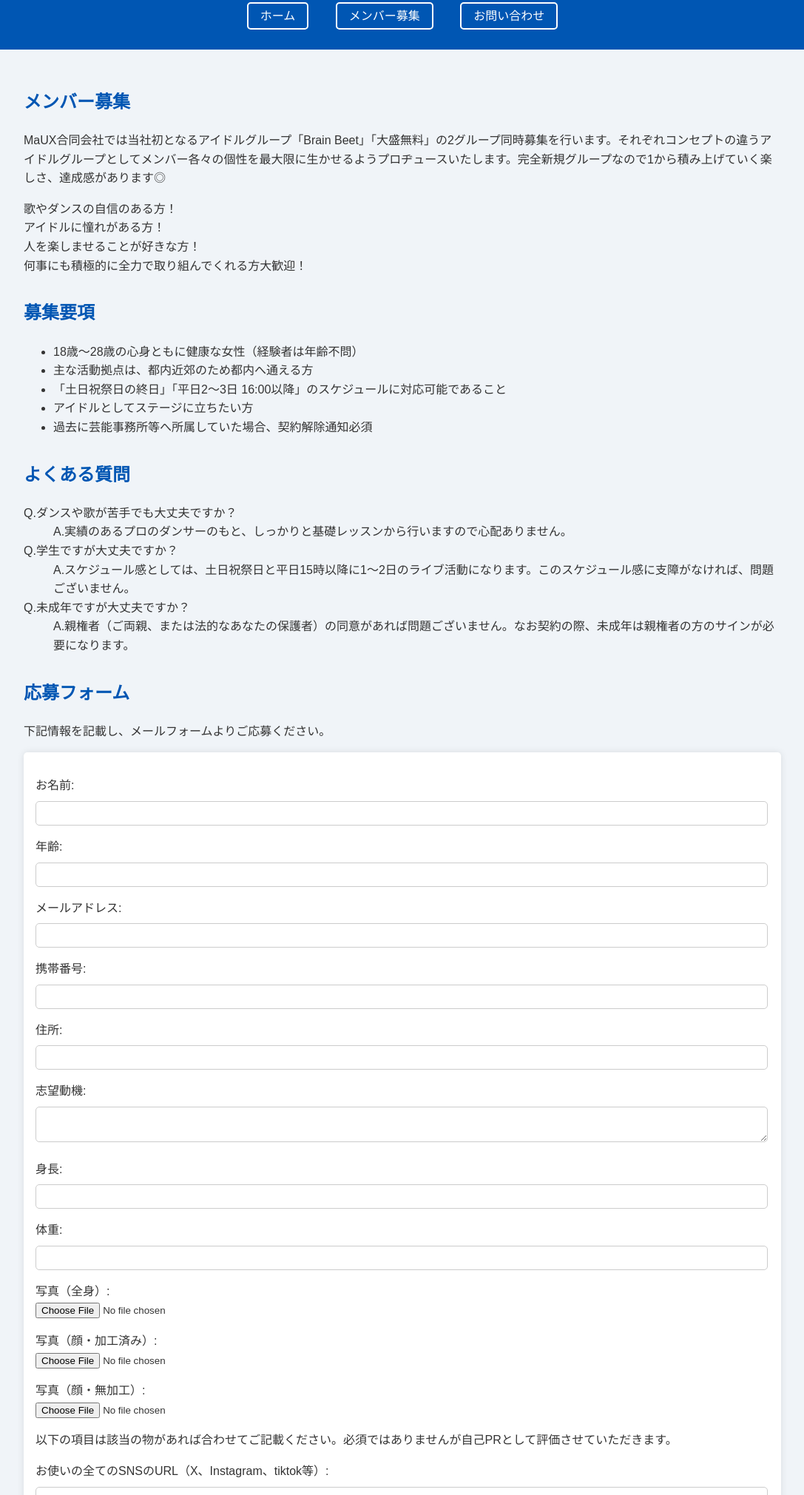
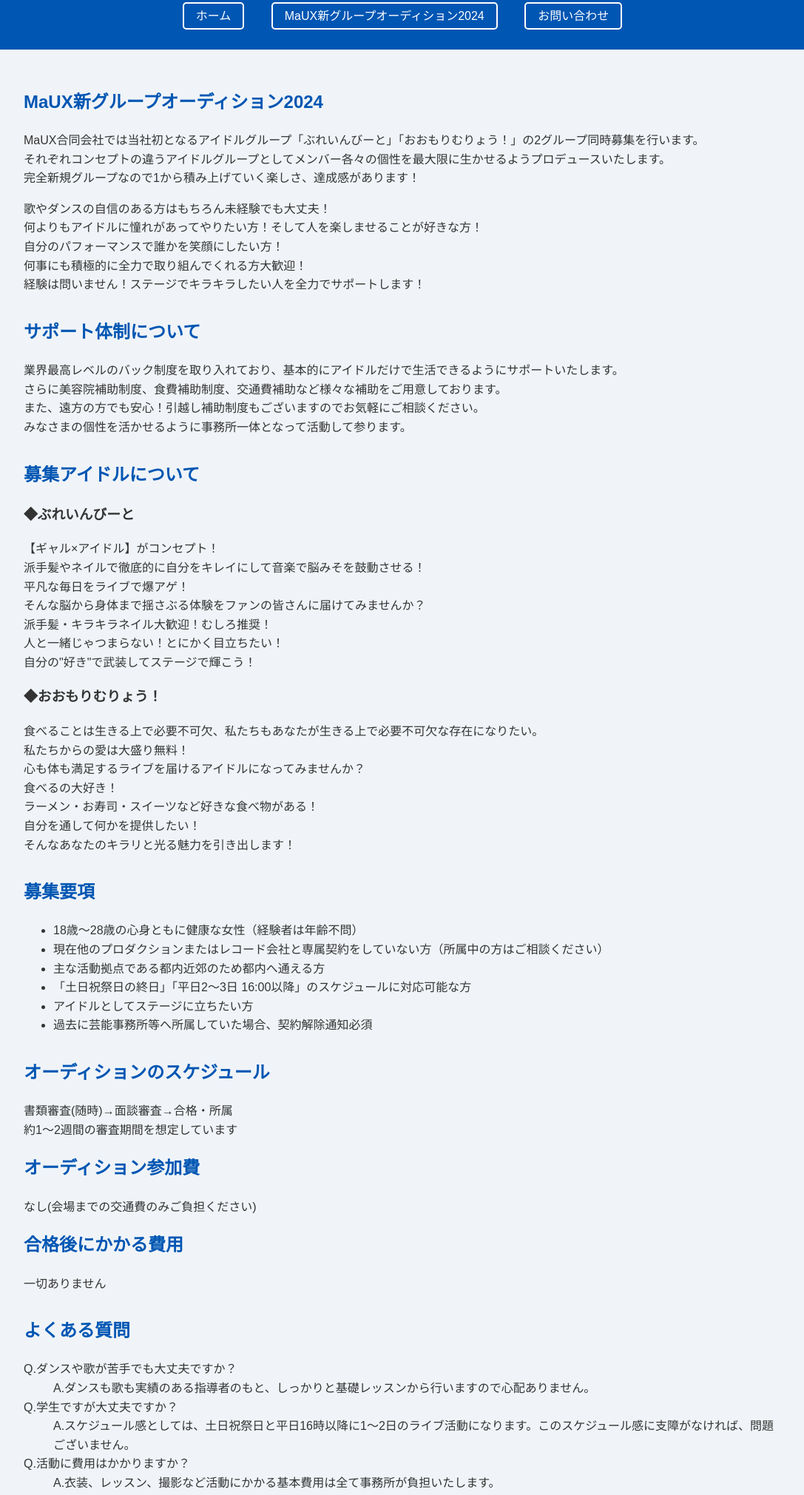
Before and after one commit to kanomaux2024/maux_hp, a plain HTML site: page recruit.html in a window 1280 px wide. Shown: the part 192-2213 px from the top of the page at 74% size, without its empty margins (96-1183 px from the left). Drawn offline with nearby package versions, Linux system fonts and the light colour scheme.

Commit message:
文言、画像変更

```diff
--- a/recruit.html
+++ b/recruit.html
@@ -3,7 +3,7 @@
 <head>
   <meta charset="UTF-8">
   <meta name="viewport" content="width=device-width, initial-scale=1.0">
-  <title>会社紹介 - メンバー募集</title>
+  <title>MaUX新グループオーディション2024</title>
   <link rel="stylesheet" href="styles.css">
   <link rel="stylesheet" href="https://cdnjs.cloudflare.com/ajax/libs/aos/2.3.4/aos.css">
 </head>
@@ -13,44 +13,86 @@
     <nav>
       <ul>
         <li><a href="index.html">ホーム</a></li>
-        <li><a href="recruit.html">メンバー募集</a></li>
+        <li><a href="recruit.html">MaUX新グループオーディション2024</a></li>
         <li><a href="contact.html">お問い合わせ</a></li>
       </ul>
     </nav>
   </header>
   <main>
     <section id="recruit-overview" data-aos="fade-up">
-      <h2>メンバー募集</h2>
-      <p>MaUX合同会社では当社初となるアイドルグループ「Brain Beet」「大盛無料」の2グループ同時募集を行います。それぞれコンセプトの違うアイドルグループとしてメンバー各々の個性を最大限に生かせるようプロヂュースいたします。完全新規グループなので1から積み上げていく楽しさ、達成感があります◎</p>
-      <p>歌やダンスの自信のある方！<br>
-      アイドルに憧れがある方！<br>
-      人を楽しませることが好きな方！<br>
-      何事にも積極的に全力で取り組んでくれる方大歓迎！</p>
+      <h2>MaUX新グループオーディション2024</h2>
+      <p>MaUX合同会社では当社初となるアイドルグループ「ぶれいんびーと」「おおもりむりょう！」の2グループ同時募集を行います。<br>
+      それぞれコンセプトの違うアイドルグループとしてメンバー各々の個性を最大限に生かせるようプロデュースいたします。<br>
+      完全新規グループなので1から積み上げていく楽しさ、達成感があります！</p>
+
+      <p>歌やダンスの自信のある方はもちろん未経験でも大丈夫！<br>
+      何よりもアイドルに憧れがあってやりたい方！そして人を楽しませることが好きな方！<br>
+      自分のパフォーマンスで誰かを笑顔にしたい方！<br>
+      何事にも積極的に全力で取り組んでくれる方大歓迎！<br>
+      経験は問いません！ステージでキラキラしたい人を全力でサポートします！</p>
     </section>
-    <section id="recruit-details" data-aos="fade-up" data-aos-delay="100">
+    <section id="support-system" data-aos="fade-up" data-aos-delay="100">
+      <h2>サポート体制について</h2>
+      <p>業界最高レベルのバック制度を取り入れており、基本的にアイドルだけで生活できるようにサポートいたします。<br>
+      さらに美容院補助制度、食費補助制度、交通費補助など様々な補助をご用意しております。<br>
+      また、遠方の方でも安心！引越し補助制度もございますのでお気軽にご相談ください。<br>
+      みなさまの個性を活かせるように事務所一体となって活動して参ります。</p>
+    </section>
+    <section id="idol-groups" data-aos="fade-up" data-aos-delay="200">
+      <h2>募集アイドルについて</h2>
+      <h3>◆ぶれいんびーと</h3>
+      <p>【ギャル×アイドル】がコンセプト！<br>
+      派手髪やネイルで徹底的に自分をキレイにして音楽で脳みそを鼓動させる！<br>
+      平凡な毎日をライブで爆アゲ！<br>
+      そんな脳から身体まで揺さぶる体験をファンの皆さんに届けてみませんか？<br>
+      派手髪・キラキラネイル大歓迎！むしろ推奨！<br>
+      人と一緒じゃつまらない！とにかく目立ちたい！<br>
+      自分の"好き"で武装してステージで輝こう！</p>
+
+      <h3>◆おおもりむりょう！</h3>
+      <p>食べることは生きる上で必要不可欠、私たちもあなたが生きる上で必要不可欠な存在になりたい。<br>
+      私たちからの愛は大盛り無料！<br>
+      心も体も満足するライブを届けるアイドルになってみませんか？<br>
+      食べるの大好き！<br>
+      ラーメン・お寿司・スイーツなど好きな食べ物がある！<br>
+      自分を通して何かを提供したい！<br>
+      そんなあなたのキラリと光る魅力を引き出します！</p>
+    </section>
+    <section id="recruit-details" data-aos="fade-up" data-aos-delay="300">
       <h2>募集要項</h2>
       <ul>
         <li>18歳～28歳の心身ともに健康な女性（経験者は年齢不問）</li>
-        <li>主な活動拠点は、都内近郊のため都内へ通える方</li>
-        <li>「土日祝祭日の終日」「平日2〜3日 16:00以降」のスケジュールに対応可能であること</li>
+        <li>現在他のプロダクションまたはレコード会社と専属契約をしていない方（所属中の方はご相談ください）</li>
+        <li>主な活動拠点である都内近郊のため都内へ通える方</li>
+        <li>「土日祝祭日の終日」「平日2〜3日 16:00以降」のスケジュールに対応可能な方</li>
         <li>アイドルとしてステージに立ちたい方</li>
         <li>過去に芸能事務所等へ所属していた場合、契約解除通知必須</li>
       </ul>
     </section>
-    <section id="faq" data-aos="fade-up" data-aos-delay="200">
+    <section id="audition-schedule" data-aos="fade-up" data-aos-delay="400">
+      <h2>オーディションのスケジュール</h2>
+      <p>書類審査(随時)→面談審査→合格・所属<br>
+      約1～2週間の審査期間を想定しています</p>
+      <h2>オーディション参加費</h2>
+      <p>なし(会場までの交通費のみご負担ください)</p>
+      <h2>合格後にかかる費用</h2>
+      <p>一切ありません</p>
+    </section>
+    <section id="faq" data-aos="fade-up" data-aos-delay="500">
       <h2>よくある質問</h2>
       <dl>
         <dt>Q.ダンスや歌が苦手でも大丈夫ですか？</dt>
-        <dd>A.実績のあるプロのダンサーのもと、しっかりと基礎レッスンから行いますので心配ありません。</dd>
+        <dd>A.ダンスも歌も実績のある指導者のもと、しっかりと基礎レッスンから行いますので心配ありません。</dd>
         <dt>Q.学生ですが大丈夫ですか？</dt>
-        <dd>A.スケジュール感としては、土日祝祭日と平日15時以降に1〜2日のライブ活動になります。このスケジュール感に支障がなければ、問題ございません。</dd>
-        <dt>Q.未成年ですが大丈夫ですか？</dt>
-        <dd>A.親権者（ご両親、または法的なあなたの保護者）の同意があれば問題ございません。なお契約の際、未成年は親権者の方のサインが必要になります。</dd>
+        <dd>A.スケジュール感としては、土日祝祭日と平日16時以降に1〜2日のライブ活動になります。このスケジュール感に支障がなければ、問題ございません。</dd>
+        <dt>Q.活動に費用はかかりますか？</dt>
+        <dd>A.衣装、レッスン、撮影など活動にかかる基本費用は全て事務所が負担いたします。</dd>
       </dl>
     </section>
-    <section id="recruit-form" data-aos="fade-up" data-aos-delay="300">
+    <section id="recruit-form" data-aos="fade-up" data-aos-delay="600">
       <h2>応募フォーム</h2>
-      <p>下記情報を記載し、メールフォームよりご応募ください。</p>
+      <p>下記情報を記載し、メールフォームよりご応募ください。<br>
+      ※書類審査通過者には3日以内にこちらからご連絡いたします。</p>
       <form onsubmit="sendRecruitMail(); return false;">
         <label for="recruit-name">お名前:</label>
         <input type="text" id="recruit-name" name="name" required><br>
--- a/scripts.js
+++ b/scripts.js
@@ -62,3 +62,12 @@ function showSlides() {
 
   setTimeout(showSlides, 6000); // 6秒ごとに次の画像に切り替え
 }
+
+document.addEventListener('DOMContentLoaded', () => {
+  const hamburgerMenu = document.querySelector('.hamburger-menu');
+  const navLinks = document.querySelector('.nav-links');
+
+  hamburgerMenu.addEventListener('click', () => {
+    navLinks.classList.toggle('active');
+  });
+});
--- a/styles.css
+++ b/styles.css
@@ -143,6 +143,7 @@ body {
   /* モバイルスタイル */
   @media (max-width: 768px) {
     nav ul li {
+      display: block;
       margin: 1em 0;
     }
 
```
Also changed, not shown: contact.html (+1 -1 lines), index.html (+18 -10 lines), img/top/top01.png, img/top/top02.png (deleted), img/top/top03.png (deleted), img/top/top04.png (deleted), 2 other files.
